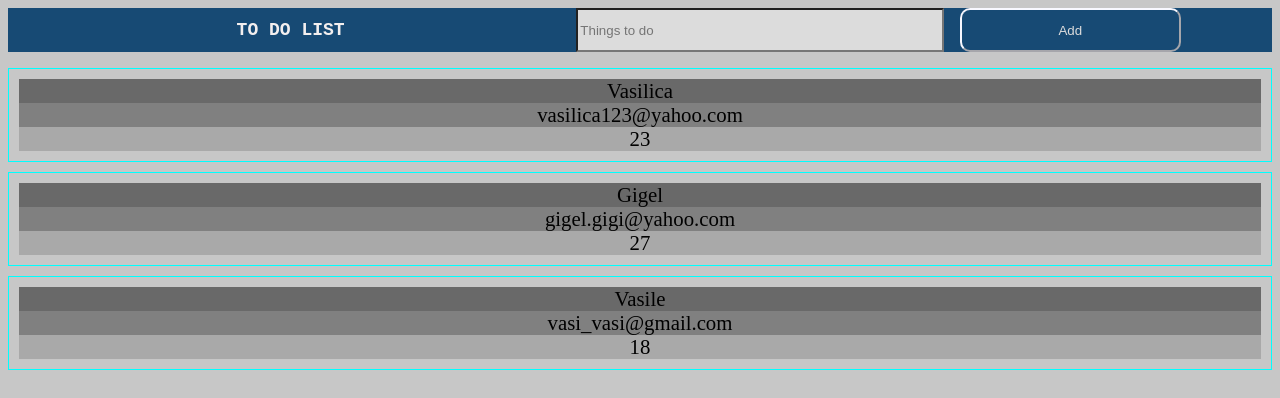
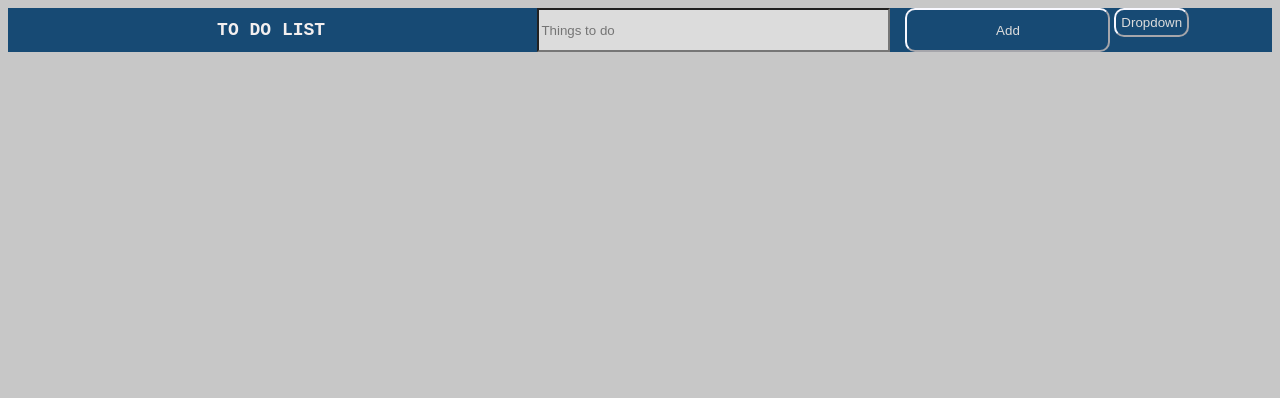
Before and after one commit to HoriaBalc/toDoList, a plain HTML site: page index.html in a window 1280 px wide. Drawn offline with Linux system fonts and the light colour scheme.

Commit message:
localStorage

```diff
--- a/index.css
+++ b/index.css
@@ -1,14 +1,4 @@
-:root{
-    --header:rgb(23, 74, 116);
-    --delete:firebrick;
-    --title:rgb(243, 239, 239);
-    --secondaryHeader:gainsboro;
-    --border:ghostwhite;
-    --borderDelete:grey;
-    --primary:rgb(199, 199, 199);
-
-}
-
+@import "./theme.css";
 header{
     display: flex;
     position: relative;
@@ -73,6 +63,27 @@ div{
     font-size: 1.3rem;
 }
 
+.dropdown-content {
+
+    display: none;
+    position: absolute;
+    background-color: #f1f1f1;
+    min-width: 160px;
+    overflow: auto;
+    box-shadow: 0px 8px 16px 0px rgba(0,0,0,0.2);
+    z-index: 1;
+  }
+
+  .dropdown {
+    position: relative;
+  }
+
+.show {
+    background-color: var(--header);
+    display: flex;
+    flex-direction: column;
+}
+
 .card{
     border: 1px solid aqua;
     margin-bottom: 10px;
--- a/index.html
+++ b/index.html
@@ -9,9 +9,16 @@
     <title>To do List</title>
 </head>
 <body>
-    <header><h1>TO DO LIST</h1><input type="search" placeholder="Things to do"> <button >Add</button></header>
-
-
+    <header><h1>TO DO LIST</h1><input type="search" placeholder="Things to do"> <button >Add</button>
+      <div class="dropdown">
+        <button onclick="showBtns()" class="dropbtn">Dropdown</button>
+        <div id="myDropdown" class="dropdown-content">
+          <button onclick="chooseTheme(1)">Theme1</button>
+          <button onclick="chooseTheme(2)">Theme2</button>
+          <button onclick="chooseTheme(3)">Theme3</button>
+        </div>
+      </div>
+    </header>
 
   <ul type="none">
 
--- a/index.js
+++ b/index.js
@@ -1,22 +1,17 @@
 const input = document.querySelector("input");
 const button = document.querySelector("button");
 var list = document.querySelector("ul");
-
+var stringList=new Array();
 button.addEventListener('click', () => {
     const textValue = input.value;
     let isInList = false;
     const listElement = document.createElement("LI");
     const buttonDelete = document.createElement("button");
     buttonDelete.innerText = "Delete";
+
     if (textValue != "") {
         var liItems = list.querySelectorAll("LI");
-
-
         liItems.forEach(function (userItem) {
-
-            localStorage.getItem(userItem);
-            localStorage.setItem(userItem, userItem);
-            console.log(localStorage);
             if (userItem.getAttribute("data-value") === textValue)
                 isInList = true;
         });
@@ -24,18 +19,135 @@ button.addEventListener('click', () => {
         if (!isInList) {
             listElement.setAttribute("data-value", textValue);
             listElement.append(textValue, buttonDelete);
-            /*listElement.innerHTML=textValue;
-            listElement.appendChild(buttonDelete);*/
+            //stringList=localStorage.getItem('stringList');
+
+            //stringList.push(textValue);
+            //console.log(stringList);
+
             list.appendChild(listElement);
+            //localStorage.setItem('stringList', stringList);
+            localStorage.setItem('ulEl', ulEl);
             buttonDelete.addEventListener('click', () => {
                 //localStorage.remove();
-                listElement.remove();
+
+                //stringList.pop();
+                //console.log(stringList);
+
+                //localStorage.setItem('stringList', stringList);
             })
         }
     }
 
 })
-usersData=[
+
+/*var listToDo =localStorage.getItem('stringList');
+function initList(){
+        const buttonDelete = document.createElement("button");
+        const listElement = document.createElement("LI");
+        buttonDelete.innerText = "Delete";
+
+
+   for(var i=0;i<listToDo.length;i++){
+
+        listElement.append(listToDo[i], buttonDelete);
+        list.appendChild(listElement);
+
+
+   }
+   buttonDelete.addEventListener('click', () => {
+            //localStorage.remove();
+
+            listToDo.pop();
+            listElement.remove();
+            console.log(listToDo);
+            localStorage.setItem('stringList', listToDo);
+        })
+}
+initList();
+*/
+
+
+/////////////////////////////////////////////////////
+
+const THEME1={
+    'primary':'rgb(199, 199, 199)',
+    'header':'rgb(23, 74, 116)',
+    'title':'rgb(243, 239, 239)',
+    'secondaryHeader':'gainsboro',
+}
+
+const THEME2={
+    'primary':'#2a9d8f',
+    'header':'#264653',
+    'title':'#e9c46a',
+    'secondaryHeader':'#f4a261',
+}
+
+const THEME3={
+    'primary':'#84a98c',
+    'header':'#2f3e46',
+    'title':'#52796f',
+    'secondaryHeader':'#cad2c5',
+}
+
+const  dropBtn=document.getElementsByClassName('dropbtn');
+const dropContent=document.getElementById("myDropdown");
+function showBtns(){
+    dropContent.classList.toggle("show");
+}
+const setTheme = theme => {
+    const root = document.documentElement;
+    /*for (const property in theme) {
+        root.style.setProperty(property, theme[property]);
+    }*/
+    root.style.setProperty('--header', theme['header']);
+    root.style.setProperty('--primary', theme['primary']);
+    root.style.setProperty('--title', theme['title']);
+    root.style.setProperty('--secondaryHeader', theme['secondaryHeader']);
+
+}
+
+function chooseTheme(nrTheme){
+var buttons = dropContent.querySelectorAll("button");
+var theme;
+
+/*for(var i=0;i<buttons.length;i++){
+    if(nrTheme==i)
+        theme=themes[i];
+}*/
+        if (nrTheme == 1){
+            theme= THEME1;
+        }
+        if (nrTheme== 2){
+            theme= THEME2;
+        }
+        if (nrTheme == 3){
+            theme= THEME3;
+        }
+        setTheme(theme);
+        localStorage.setItem('Theme', nrTheme);
+}
+
+const initTheme = () => {
+    // const theme = localStorage.getItem('isDarkTheme'); // DARK, LIGHT
+    // const isDarkTheme = theme === 'DARK_THEME';
+    const numberTheme = localStorage.getItem('Theme');
+    chooseTheme(numberTheme);
+}
+
+initTheme();
+
+
+
+
+
+
+
+
+
+
+/////////////////////////////////////////////////////////////
+/*usersData=[
     {
         name:'Vasilica',
         age: 23,
@@ -52,8 +164,6 @@ usersData=[
         email: 'vasi_vasi@gmail.com'
     }
 ];
-
-
 const userContainer=document.getElementById("userContainer");
 
 function generateUserCard(user){
@@ -81,4 +191,4 @@ function populateUsersContainer(users){
     });
 }
 
-populateUsersContainer(usersData);
+populateUsersContainer(usersData);*/
--- /dev/null
+++ b/theme.css
@@ -0,0 +1,12 @@
+:root{
+    --primary:rgb(199, 199, 199);
+    --header:rgb(23, 74, 116);
+    --title:rgb(243, 239, 239);
+    --secondaryHeader:gainsboro;
+
+    --delete:firebrick;
+    --border:ghostwhite;
+    --borderDelete:grey;
+
+
+}
```
